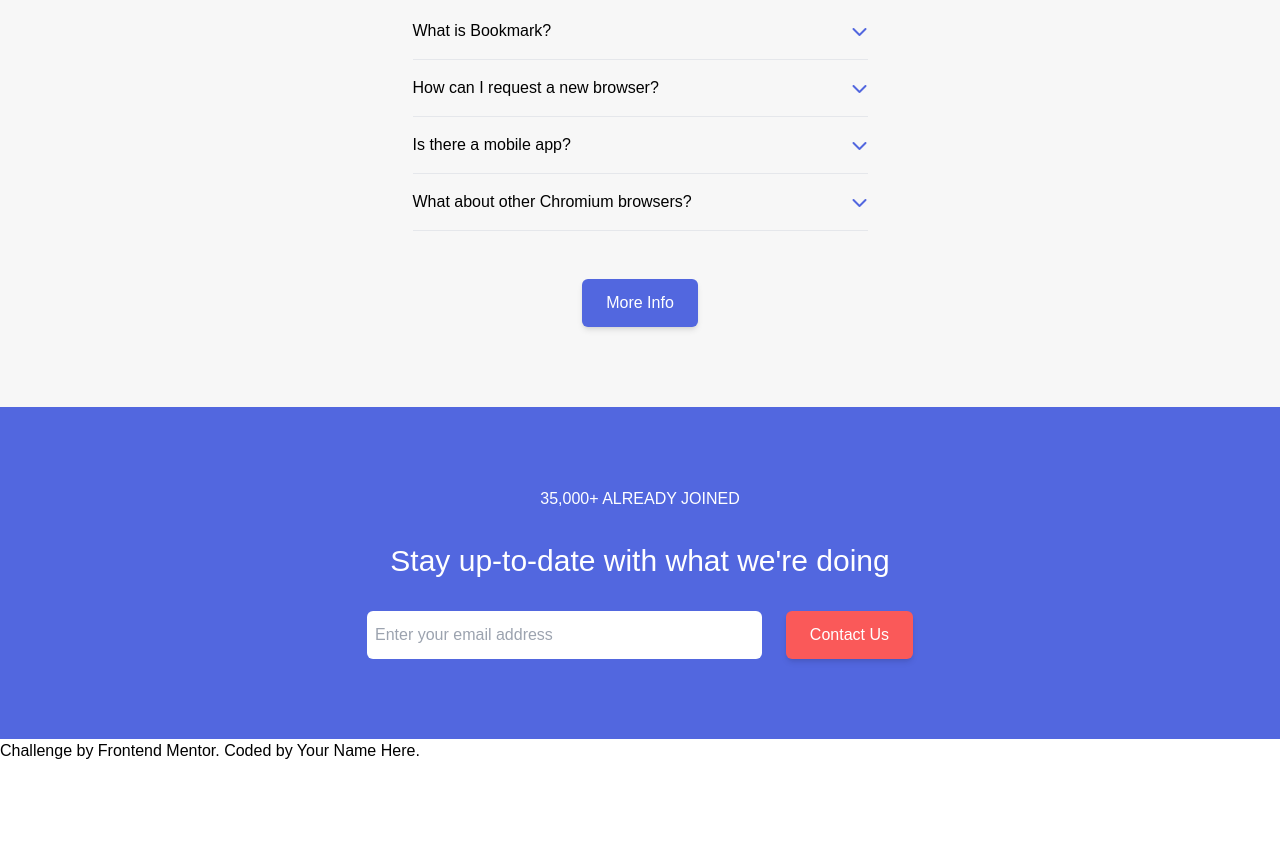
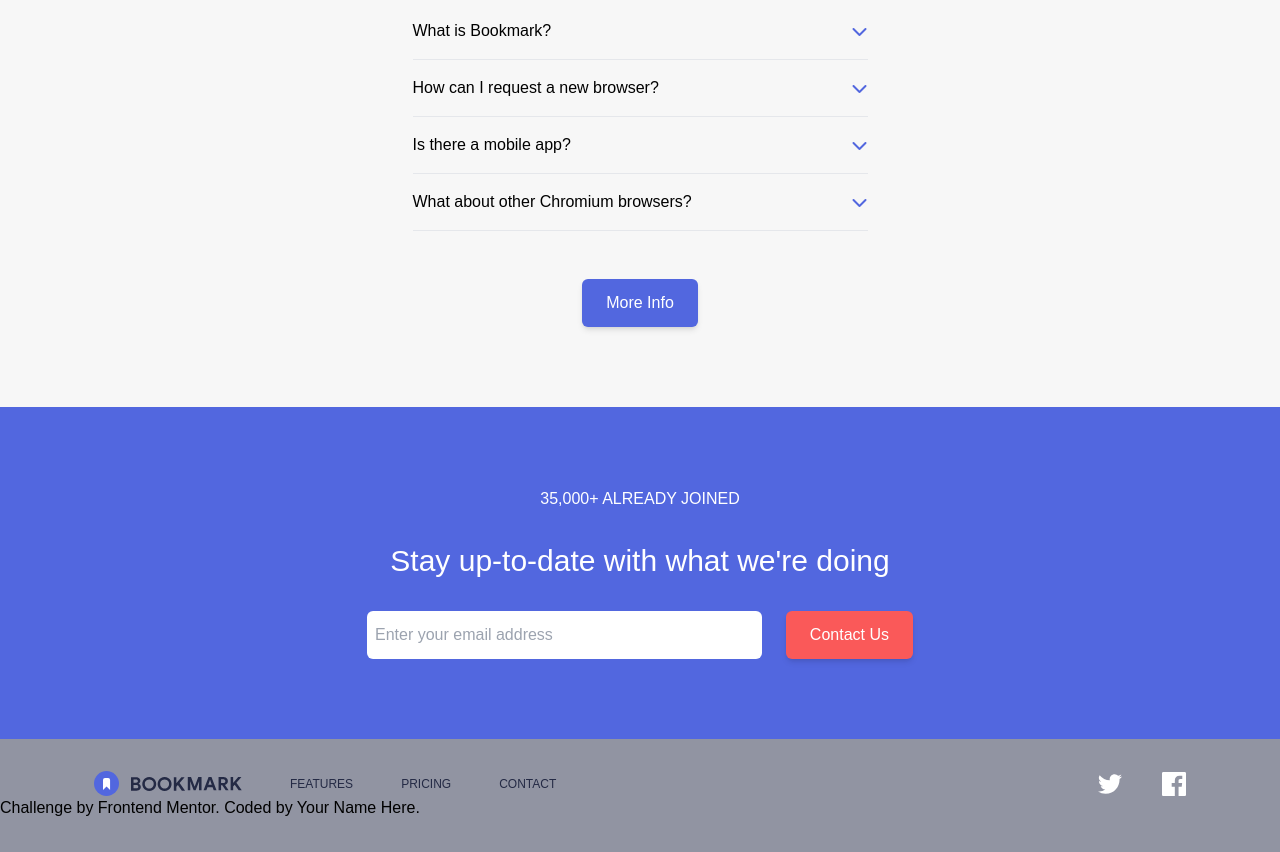
Before and after one commit to ndrsov/bookmark-landing-page, a website: page public/index.html in a window 1280 px wide. Shown: the part 3850-4702 px from the top of the page. Before the commit the page ends 4613 px from the top, so only its background shows below. Drawn offline with Linux system fonts and the light colour scheme.

Commit message:
Finish set up footer section

```diff
--- a/public/index.html
+++ b/public/index.html
@@ -22,7 +22,7 @@
 
     <link rel="stylesheet" href="./style.css" />
   </head>
-  <body class="font-Poppins">
+  <body class="font-Poppins overflow-x-hidden">
     <!-- Header  -->
     <header>
       <nav class="container flex items-center py-4 mt-4 sm:mt-12">
@@ -350,7 +350,33 @@
         </div>
       </div>
     </section>
-    <footer>
+
+    <!-- Footer  -->
+    <footer class="bg-bookmark-grey py-8">
+      <div class="container flex flex-col md:flex-row items-center">
+        <div
+          class="flex flex-1 flex-wrap items-center justify-center md:justify-start gap-12"
+        >
+          <img src="./images/logo-bookmark.svg" alt="logo" />
+          <ul class="flex text-bookmark-blue uppercase gap-12 text-xs">
+            <li class="cursor-pointer">Features</li>
+            <li class="cursor-pointer">Pricing</li>
+            <li class="cursor-pointer">Contact</li>
+          </ul>
+        </div>
+        <div class="flex mt-12 md:mt-0">
+          <ul
+            class="flex flex-1 justify-end items-center gap-10 text-bookmark-blue uppercase text-xs"
+          >
+            <li class="cursor-pointer">
+              <img src="./images/icon-twitter.svg" alt="twitter logo" />
+            </li>
+            <li class="cursor-pointer">
+              <img src="./images/icon-facebook.svg" alt="facebook logo" />
+            </li>
+          </ul>
+        </div>
+      </div>
       <p class="attribution">
         Challenge by
         <a href="https://www.frontendmentor.io?ref=challenge" target="_blank"
```
Also changed, not shown: public/style.css.
